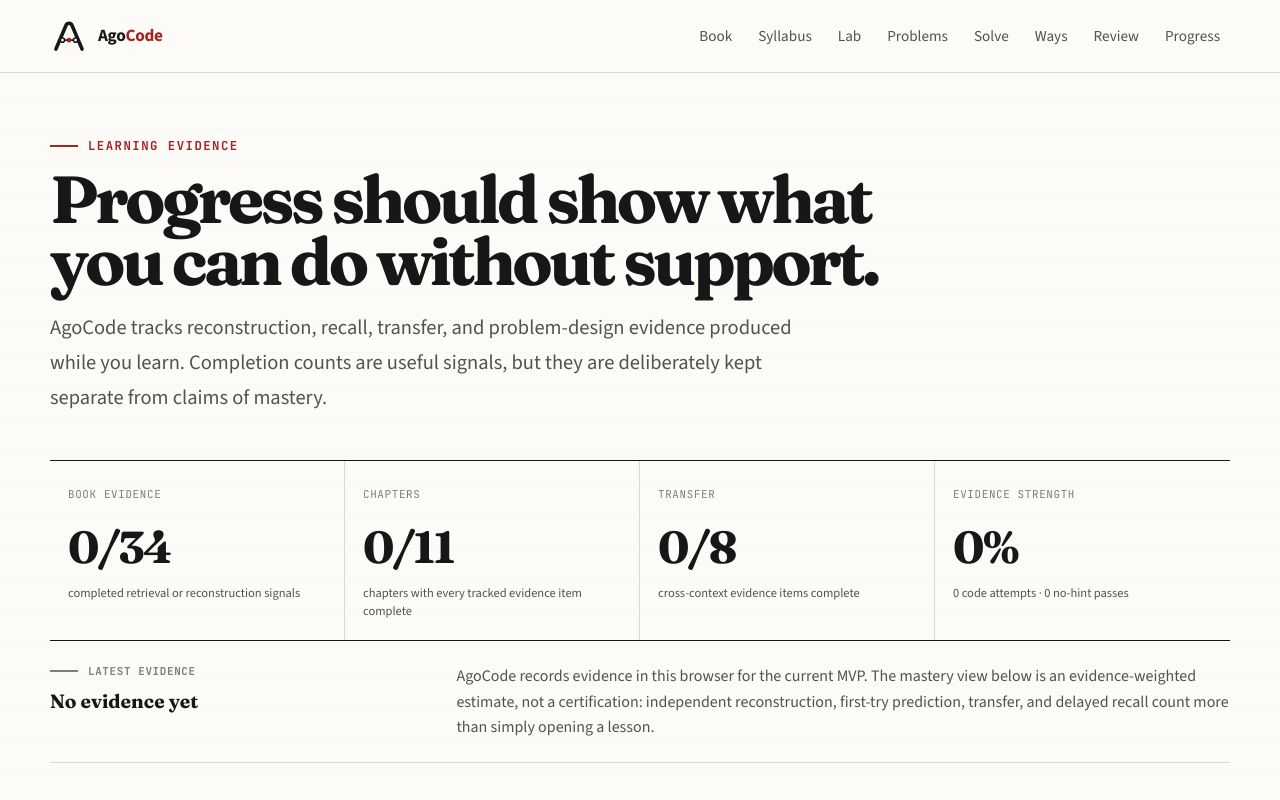
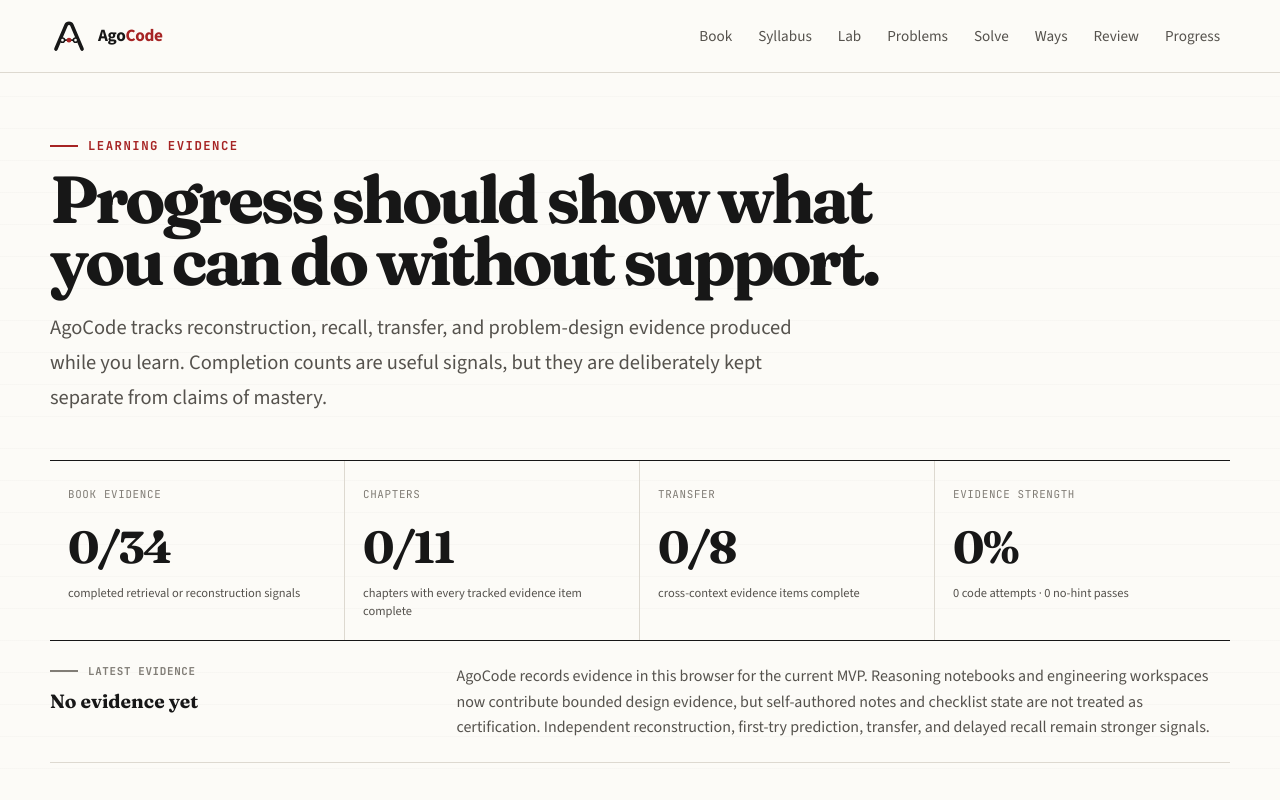
Before and after one commit to anatwork14/agocode, a Next.js app: page /progress in a window 1280 px wide. Shown: the top 800 px of the page. Built offline with nearby package versions, Linux system fonts and the light colour scheme.

Commit message:
feat: surface design evidence in mastery dashboard

```diff
--- a/components/progress/ProgressDashboard.tsx
+++ b/components/progress/ProgressDashboard.tsx
@@ -30,6 +30,12 @@ function getLatestTimestamp(evidence: EvidenceMap) {
     if (item.prediction?.lastAnsweredAt) latest = Math.max(latest, new Date(item.prediction.lastAnsweredAt).getTime());
     if (item.explanation?.lastCompletedAt) latest = Math.max(latest, new Date(item.explanation.lastCompletedAt).getTime());
     if (item.recall?.lastReviewedAt) latest = Math.max(latest, new Date(item.recall.lastReviewedAt).getTime());
+    for (const reasoning of Object.values(item.reasoning?.byExercise ?? {})) {
+      latest = Math.max(latest, new Date(reasoning.updatedAt).getTime());
+    }
+    for (const project of Object.values(item.project?.byExercise ?? {})) {
+      latest = Math.max(latest, new Date(project.updatedAt).getTime());
+    }
     for (const attempt of item.attempts) {
       latest = Math.max(latest, new Date(attempt.attemptedAt).getTime());
     }
@@ -152,8 +158,9 @@ export function ProgressDashboard() {
           <strong>{formatActivity(snapshot.latestActivity)}</strong>
         </div>
         <p>
-          AgoCode records evidence in this browser for the current MVP. The mastery view below is an evidence-weighted estimate,
-          not a certification: independent reconstruction, first-try prediction, transfer, and delayed recall count more than simply opening a lesson.
+          AgoCode records evidence in this browser for the current MVP. Reasoning notebooks and engineering workspaces now
+          contribute bounded design evidence, but self-authored notes and checklist state are not treated as certification.
+          Independent reconstruction, first-try prediction, transfer, and delayed recall remain stronger signals.
         </p>
       </div>
 
@@ -324,7 +331,7 @@ export function ProgressDashboard() {
           <span className="eyebrow">Adaptive retrieval</span>
           <h2>The next session should be shaped by the evidence you already produced.</h2>
           <p>
-            First-try prediction, no-hint reconstruction, mixed recognition, and delayed recall now feed the same evidence model.
+            First-try prediction, no-hint reconstruction, mixed recognition, bounded design artifacts, and delayed recall feed the same evidence model.
             The product can therefore direct you toward the skill that is weak, not merely the next unchecked chapter.
           </p>
         </div>
```
